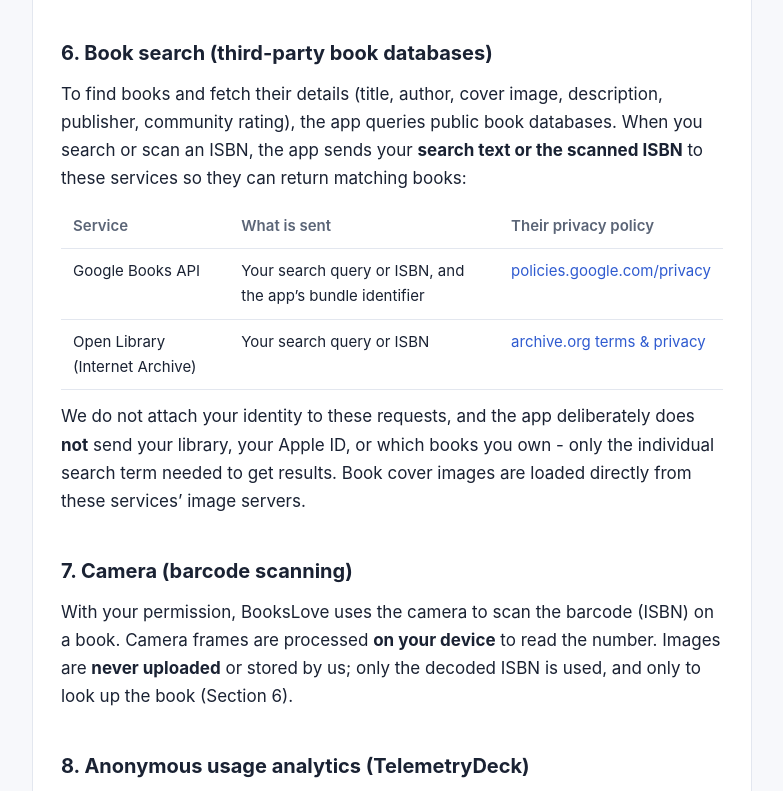
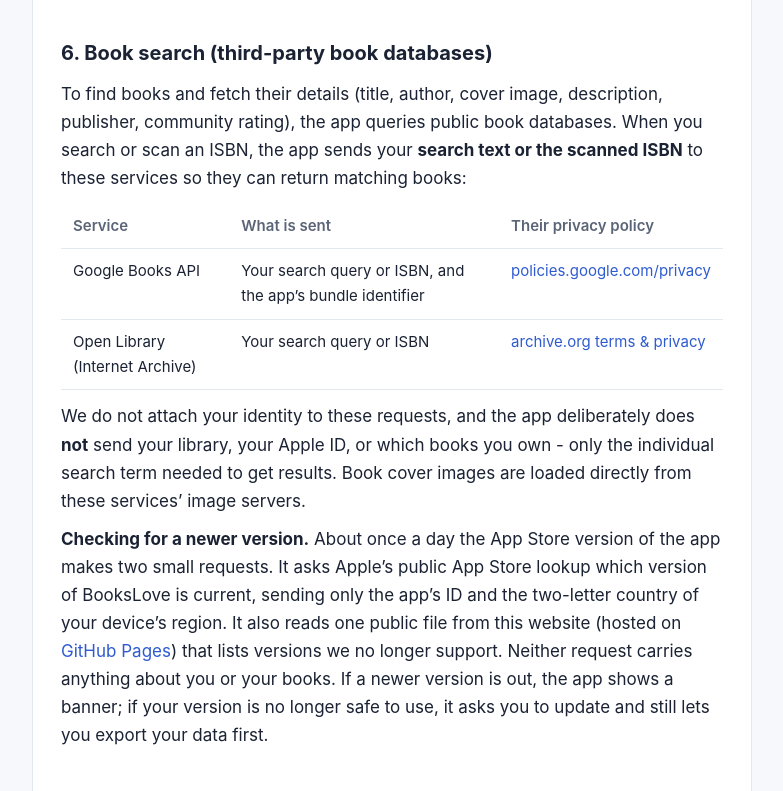
Before and after one commit to VolynetsVitalii/booklove-legal, a plain HTML site: page privacy.html in a window 1280 px wide. Shown: the part 2009-2800 px from the top of the page, without its empty margins (248-1031 px from the left). Drawn offline with Linux system fonts and the light colour scheme.

Commit message:
fix: Add app-release.json update gate and mention the version check in the privacy policy (T-411)
Co-Authored-By: Claude Opus 5.5 <noreply@anthropic.com>

```diff
--- /dev/null
+++ b/app-release.json
@@ -0,0 +1,5 @@
+{
+  "minimumSupportedVersion": "1.0.0",
+  "blockedVersions": [],
+  "message": null
+}
--- a/privacy.html
+++ b/privacy.html
@@ -44,7 +44,7 @@
 
   <main>
     <h1>Privacy Policy</h1>
-    <p class="updated">Last updated: 5 November 2026</p>
+    <p class="updated">Last updated: 14 November 2026</p>
 
     <p class="summary">
       <strong>Short version:</strong> BooksLove has no accounts and no server of
@@ -162,6 +162,18 @@
       does <strong>not</strong> send your library, your Apple ID, or which books
       you own - only the individual search term needed to get results. Book cover
       images are loaded directly from these services’ image servers.
+    </p>
+    <p>
+      <strong>Checking for a newer version.</strong> About once a day the App Store
+      version of the app makes two small requests. It asks Apple’s public App Store
+      lookup which version of BooksLove is current, sending only the app’s ID and
+      the two-letter country of your device’s region. It also reads one public file
+      from this website (hosted on
+      <a href="https://docs.github.com/en/site-policy/privacy-policies/github-general-privacy-statement" target="_blank" rel="noopener">GitHub Pages</a>)
+      that lists versions we no longer support. Neither request carries anything
+      about you or your books. If a newer version is out, the app shows a banner;
+      if your version is no longer safe to use, it asks you to update and still
+      lets you export your data first.
     </p>
 
     <h2>7. Camera (barcode scanning)</h2>
```
Also changed, not shown: 1 other file.
